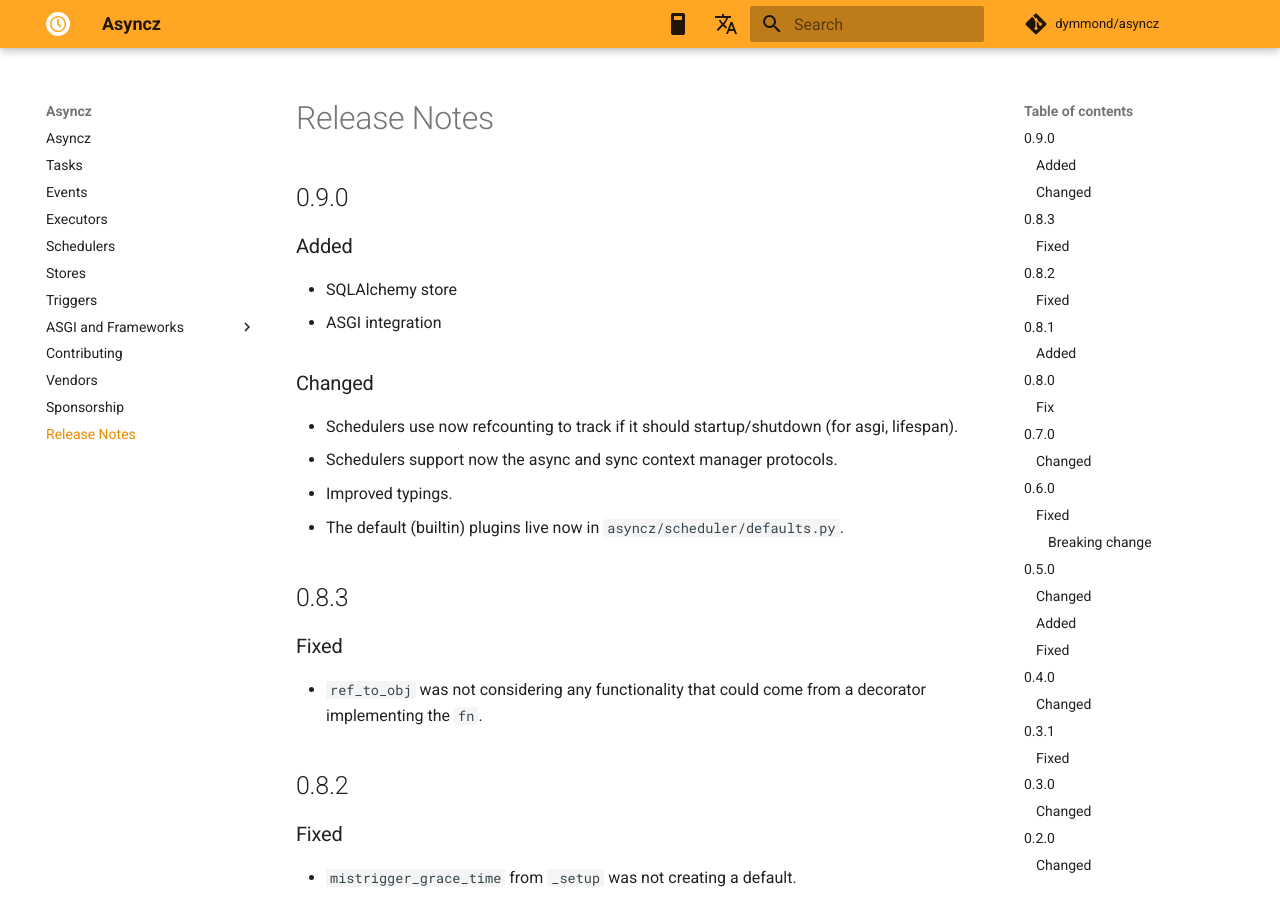
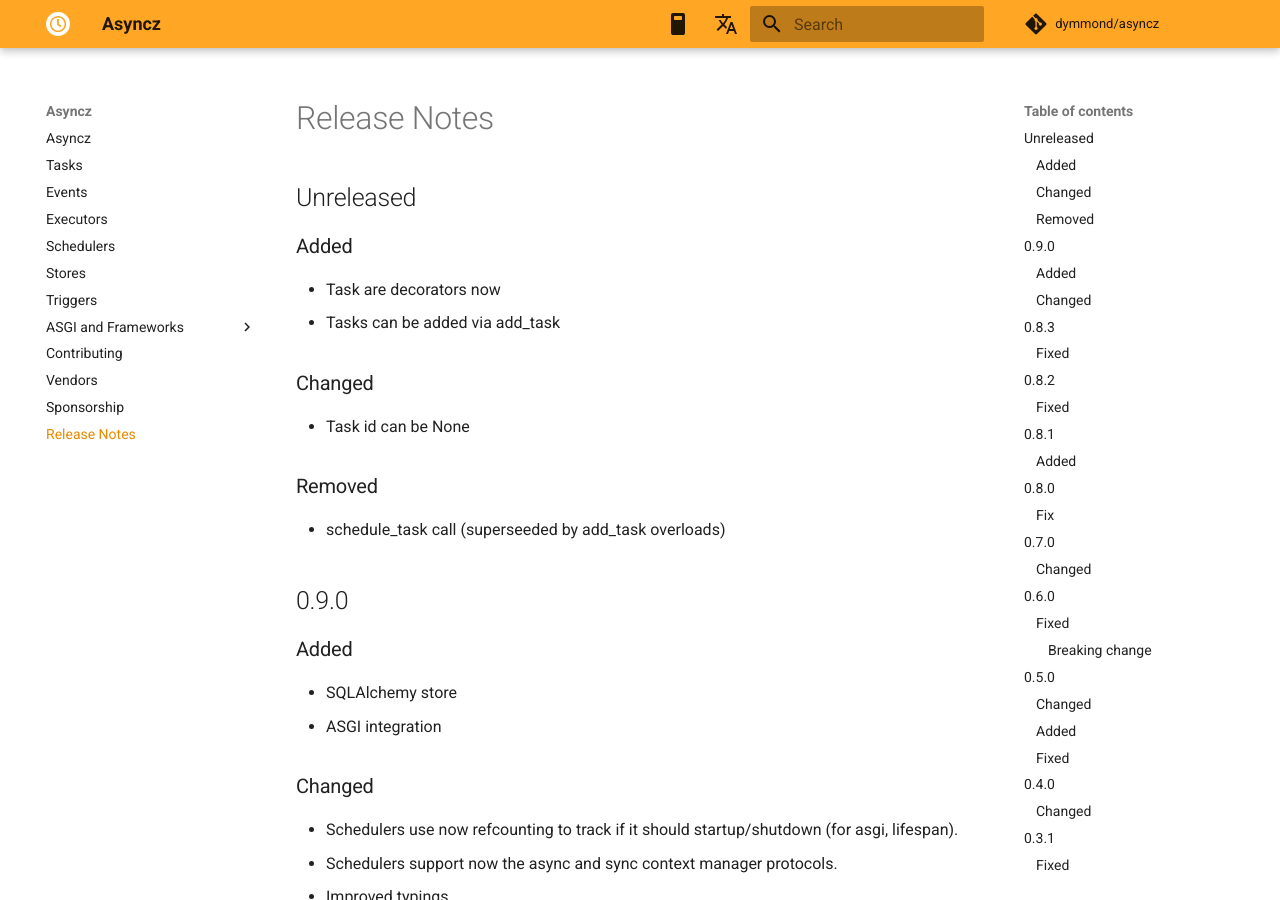
Before and after one commit to dymmond/asyncz, an MkDocs documentation site: the page built from docs/release-notes.md, in a window 1280 px wide and 900 px high. Built offline with MkDocs 1.6.1 and Material for MkDocs 9.7.7, drawn with Linux system fonts in a browser that asks for light colours; comment, search, counter and statistics services are not loaded.

Commit message:
update release notes

```diff
--- a/docs/release-notes.md
+++ b/docs/release-notes.md
@@ -1,4 +1,19 @@
 # Release Notes
+
+## Unreleased
+
+### Added
+
+- Task are decorators now
+- Tasks can be added via add_task
+
+### Changed
+
+- Task id can be None
+
+### Removed
+
+- schedule_task call (superseeded by add_task overloads)
 
 ## 0.9.0
 
```
